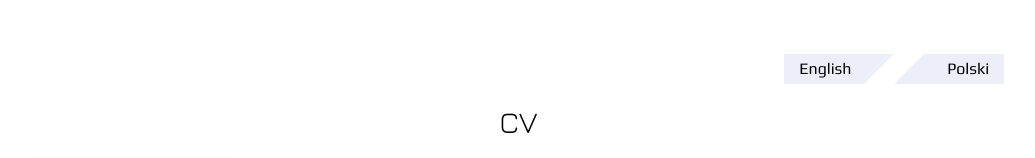
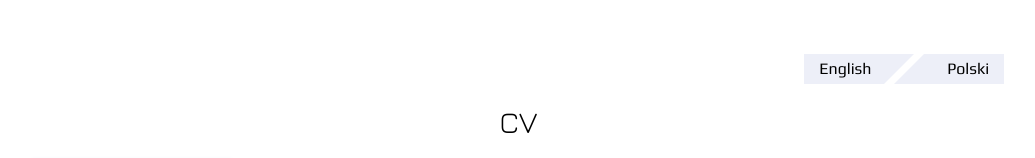
Before and after one commit to SzymonKN/szymonkn.github.io, a plain HTML site: page index.html in a window 1280 px wide. Shown: the top 158 px of the page, without its empty margins (111-1146 px from the left). Drawn offline with nearby package versions, Linux system fonts and the light colour scheme.

Commit message:
maintance language change buttons positions

```diff
--- a/css/header.css
+++ b/css/header.css
@@ -25,6 +25,7 @@ li:hover{cursor:pointer;}
 li.menuButtons:nth-child(2){
   width: 80px;
   height: 0;
+  margin: 0 -20px;
   position: relative;
   border-right: 30px solid transparent;
   border-top: 30px solid #edeff8;
```
